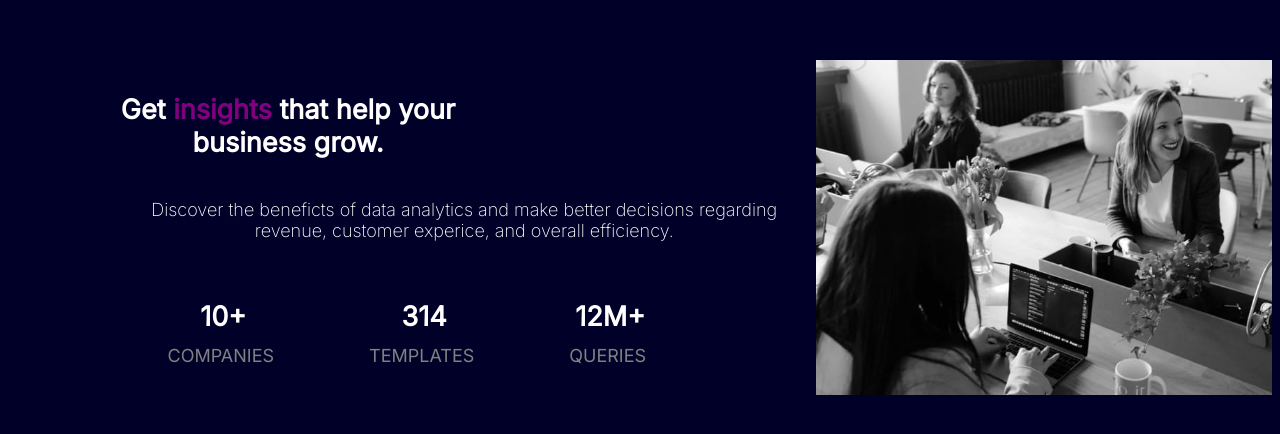
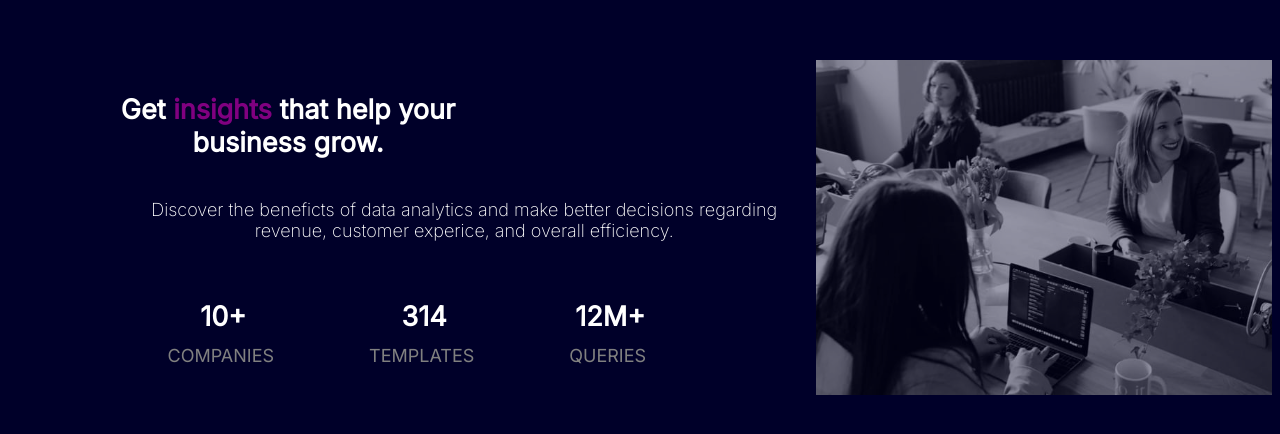
Before and after one commit to lorza12/Make-It-Real---Stats-preview-card-component, a plain HTML site: page index1.html in a window 1280 px wide. Shown: the part 340-774 px from the top of the page. Drawn offline with Linux system fonts and the light colour scheme.

Commit message:
nuevo commit1

```diff
--- a/style2.css
+++ b/style2.css
@@ -10,9 +10,11 @@ body{
 .imagen{
     display: flex;
     justify-content: center;
+    filter: opacity(0.6);
 }
 .imagen img{
     width: 100%;
+
 }
 .title{
     display: flex;
```
